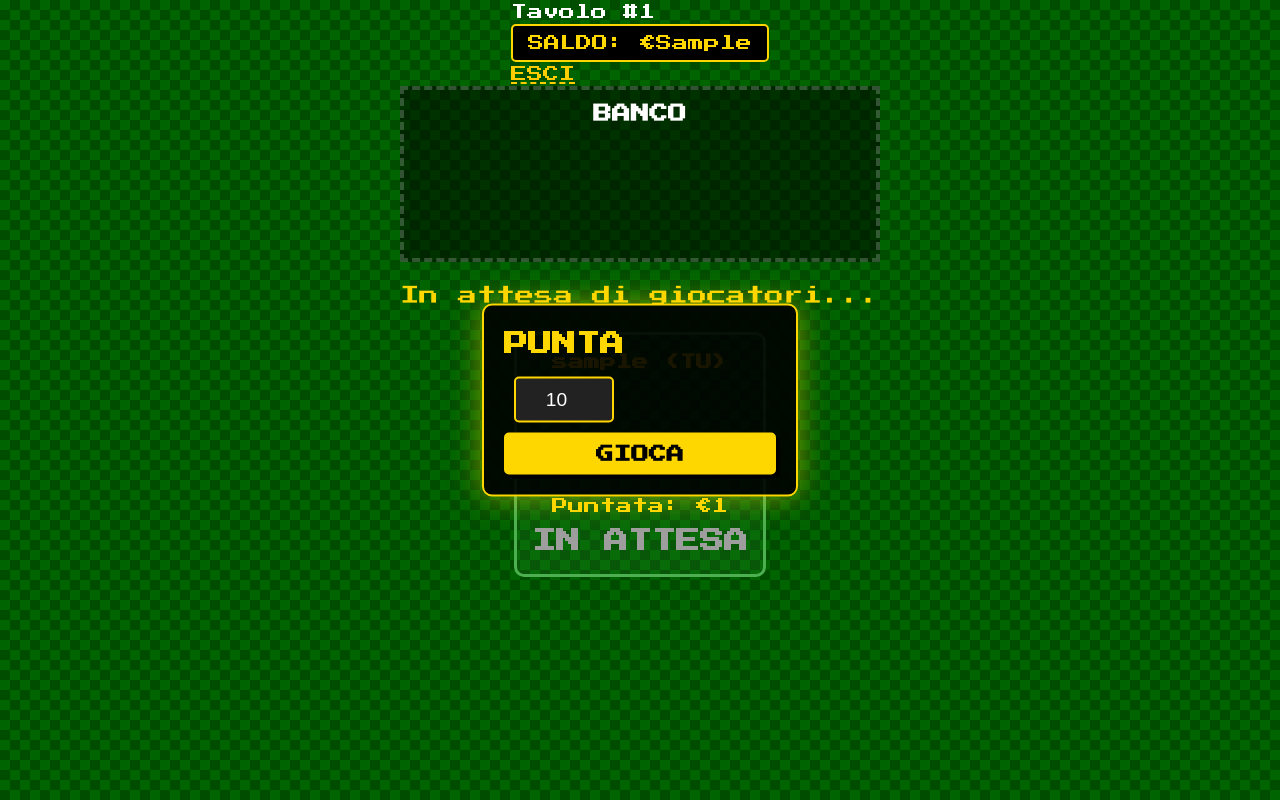
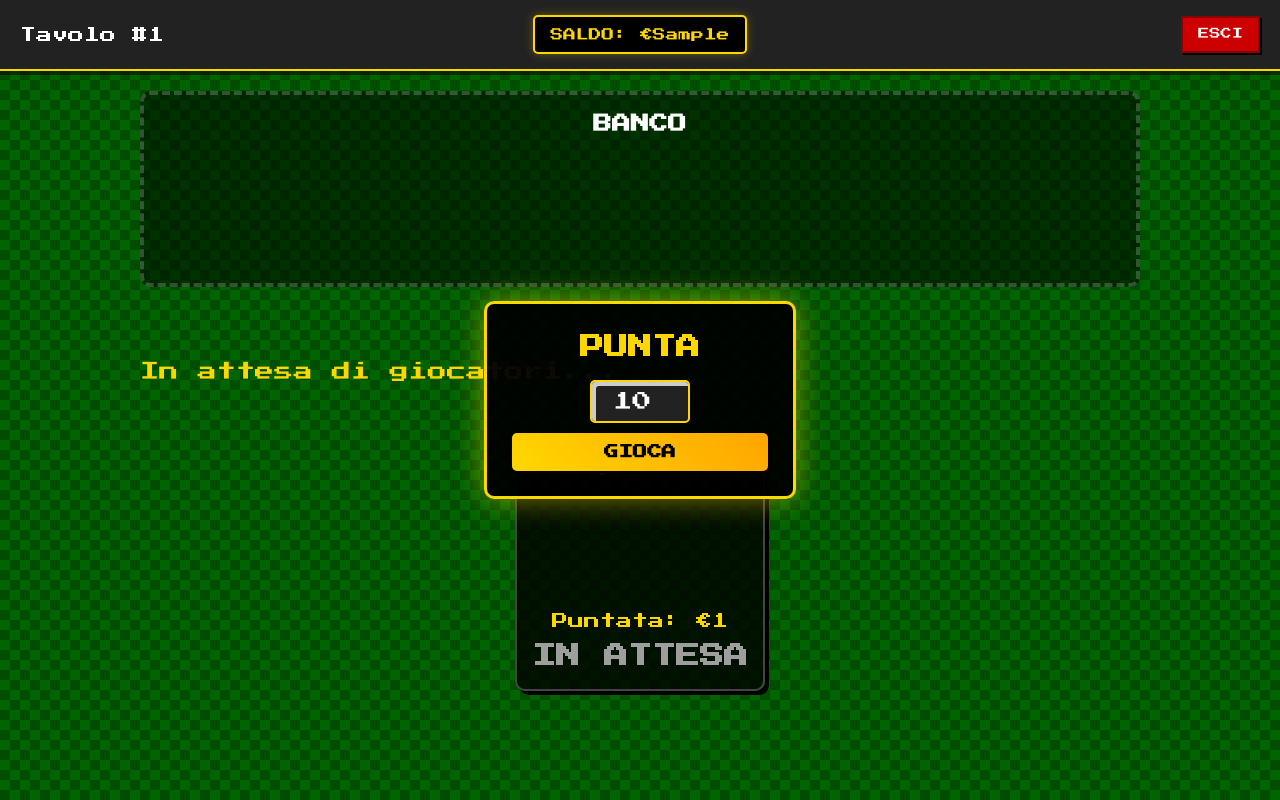
Before and after one commit to brembho/BlackJack, a PHP site: page /tavolo.php?table_id=1 in a window 1280 px wide. Run offline with PHP 8.4, Linux system fonts and the light colour scheme; the visitor is signed in with stand-in values (Sample User, id 1); tables that the repository leaves empty or names only in its code hold one stand-in row (values such as "Sample post").

Commit message:
Correzioni grafica durante il gioco di tavolo.php e css

```diff
--- a/assets/css/style.css
+++ b/assets/css/style.css
@@ -36,29 +20,25 @@
 }
 
 body {
-    /* Font Pixelato per tutto il sito */
     font-family: 'Press Start 2P', cursive;
-
-    /* Sfondo a quadretti (Checkerboard) per effetto retrò */
     background-color: var(--bg-green);
     background-image:
         linear-gradient(45deg, #004d00 25%, transparent 25%, transparent 75%, #004d00 75%, #004d00),
         linear-gradient(45deg, #004d00 25%, transparent 25%, transparent 75%, #004d00 75%, #004d00);
     background-size: 20px 20px;
     background-position: 0 0, 10px 10px;
-
     color: var(--pixel-white);
     min-height: 100vh;
     display: flex;
     flex-direction: column;
     align-items: center;
-    line-height: 1.5; /* Migliora leggibilità del font pixel */
+    line-height: 1.5;
 }
 
 a {
     color: var(--pixel-gold);
     text-decoration: none;
-    border-bottom: 2px dashed var(--pixel-gold); /* Sottolineatura tratteggiata */
+    border-bottom: 2px dashed var(--pixel-gold);
 }
 a:hover {
     background: var(--pixel-gold);
@@ -66,10 +46,74 @@ a:hover {
 }
 
 /* =========================================
-   2. UI COMPONENTI PIXELOSI
+   2. HEADER & LAYOUT (Modificato per allineamento)
    ========================================= */
 
-/* Il contenitore principale (sembra una finestra di dialogo RPG) */
+.game-header {
+    background: #222;
+    padding: 15px 20px;
+    display: flex;
+    justify-content: space-between;
+    align-items: center;
+    border-bottom: 2px solid gold;
+    width: 100%;
+    position: relative;
+    box-shadow: 0 4px 0 rgba(0,0,0,0.5);
+}
+
+/* Queste 3 classi dividono l'header in 3 parti uguali per centrare perfettamente il saldo */
+.header-left {
+    flex: 1;
+    text-align: left;
+    display: flex;
+    align-items: center;
+}
+
+.header-center {
+    flex: 1;
+    display: flex;
+    justify-content: center;
+}
+
+.header-right {
+    flex: 1;
+    display: flex;
+    justify-content: flex-end;
+}
+
+/* Stile Box Saldo */
+.saldo-box {
+    background: black;
+    padding: 8px 15px;
+    border: 2px solid gold;
+    border-radius: 5px;
+    color: gold;
+    font-size: 0.8rem;
+    box-shadow: 0 0 10px rgba(255, 215, 0, 0.3);
+}
+
+/* Stile Bottone ESCI */
+.btn-lobby {
+    background: var(--pixel-red);
+    color: white;
+    text-decoration: none;
+    padding: 8px 15px;
+    font-size: 0.7rem;
+    border: 2px solid darkred;
+    box-shadow: 2px 2px 0px black;
+    font-family: 'Press Start 2P', cursive;
+}
+.btn-lobby:hover {
+    top: 2px;
+    box-shadow: none;
+    position: relative;
+    background: #ff0000;
+}
+
+/* =========================================
+   3. UI COMPONENTI PIXELOSI
+   ========================================= */
+
 .login-container, .lobby-container {
     background: var(--pixel-black);
     border: 4px solid var(--pixel-white);
@@ -83,18 +127,17 @@ a:hover {
     position: relative;
 }
 
-/* Titoli */
 h1 {
     color: var(--pixel-gold);
-    font-size: 1.5rem; /* Il font pixel è grande di suo */
+    font-size: 1.5rem;
     margin-bottom: 30px;
     text-shadow: 4px 4px 0 #000;
     line-height: 1.8;
 }
 
-/* INPUT TEXT (Stile console) */
 input[type="text"],
-input[type="password"] {
+input[type="password"],
+input[type="number"] {
     width: 100%;
     padding: 15px;
     margin-bottom: 20px;
@@ -104,14 +147,13 @@ input[type="password"] {
     font-size: 0.8rem;
     color: #000;
     outline: none;
-    box-shadow: inset 4px 4px 0px #ccc; /* Ombra interna */
+    box-shadow: inset 4px 4px 0px #ccc;
 }
 
 input:focus {
     background: #e0f7fa;
 }
 
-/* BOTTONI (Effetto pulsante Arcade) */
 button, .btn-join, .btn-gold-big, .btn-logout {
     font-family: 'Press Start 2P', cursive;
     cursor: pointer;
@@ -121,53 +163,20 @@ button, .btn-join, .btn-gold-big, .btn-logout {
     text-transform: uppercase;
     display: inline-block;
     position: relative;
-    box-shadow: var(--hard-shadow); /* Niente sfocatura! */
+    box-shadow: var(--hard-shadow);
     margin-top: 10px;
     width: 100%;
     text-align: center;
 }
 
-/* Colori specifici bottoni */
-button[type="submit"], .btn-gold-big {
-    background: var(--pixel-gold);
-    color: #000;
-}
-
-/* Effetto pressione bottone */
 button:active, .btn-join:active {
-    transform: translate(4px, 4px); /* Si sposta giù a destra */
-    box-shadow: none; /* L'ombra sparisce per sembrare premuto */
+    transform: translate(4px, 4px);
+    box-shadow: none;
 }
 
 /* =========================================
-   3. LOBBY & LISTE
+   4. LOBBY & LISTE
    ========================================= */
-
-.user-bar {
-    width: 100%;
-    background: var(--pixel-black);
-    border-bottom: 4px solid var(--pixel-white);
-    padding: 15px;
-    display: flex;
-    justify-content: space-between;
-    align-items: center;
-    font-size: 0.7rem;
-}
-
-.credits-box {
-    color: var(--pixel-gold);
-    border: 2px solid var(--pixel-gold);
-    padding: 5px 10px;
-    background: #000;
-}
-
-.btn-logout {
-    background: var(--pixel-red);
-    color: white;
-    width: auto;
-    font-size: 0.6rem;
-    padding: 10px;
-}
 
 .tables-list {
     margin-top: 20px;
@@ -202,33 +211,34 @@ button:active, .btn-join:active {
     border-bottom: none;
 }
 
-/* Scrollbar personalizzata pixelosa (Webkit) */
 ::-webkit-scrollbar { width: 10px; }
 ::-webkit-scrollbar-track { background: #000; }
 ::-webkit-scrollbar-thumb { background: var(--pixel-gold); border: 2px solid #000; }
 
 /* =========================================
-   4. TAVOLO DA GIOCO (GAMEPLAY)
+   5. TAVOLO DA GIOCO (GAMEPLAY)
    ========================================= */
 
-.game-table {
+.game-area {
     width: 95%;
     max-width: 1000px;
     display: flex;
     flex-direction: column;
     justify-content: space-between;
-    height: 85vh;
+    min-height: 80vh;
     padding: 20px 0;
+    position: relative;
 }
 
 .dealer-area {
     background: rgba(0,0,0,0.5);
-    padding: 10px;
+    padding: 15px;
     border: 4px dashed rgba(255,255,255,0.2);
     text-align: center;
+    border-radius: 10px;
+    margin-bottom: 20px;
 }
 
-/* Griglia giocatori */
 .players-grid {
     display: flex;
     justify-content: center;
@@ -237,7 +247,23 @@ button:active, .btn-join:active {
     align-items: flex-end;
 }
 
-.player-seat {
+.player-box {
+    background: rgba(0, 0, 0, 0.8);
+    border: 2px solid #444;
+    border-radius: 10px;
+    padding: 15px;
+    min-width: 200px;
+    text-align: center;
+    transition: all 0.3s;
+    box-shadow: var(--hard-shadow);
+}
+
+.player-box:hover {
+    transform: translateY(-5px);
+    box-shadow: 0 5px 15px rgba(255, 215, 0, 0.3);
+}
+
+.player-seat { /* Vecchia classe, manteniamo compatibilità */
     background: var(--pixel-black);
     padding: 10px;
     border: 4px solid #fff;
@@ -247,23 +273,11 @@ button:active, .btn-join:active {
     box-shadow: var(--hard-shadow);
 }
 
-/* Evidenzia turno attivo */
-.active-turn {
-    border-color: var(--pixel-gold);
-    animation: blinkBorder 1s infinite;
-}
-
-@keyframes blinkBorder {
-    0% { border-color: var(--pixel-gold); }
-    50% { border-color: #fff; }
-    100% { border-color: var(--pixel-gold); }
-}
-
-/* CARTE PIXELOSE */
+/* CARTE */
 .hand {
     display: flex;
     justify-content: center;
-    height: 90px;
+    height: 100px;
     margin: 15px 0;
 }
 
@@ -300,70 +304,7 @@ button:active, .btn-join:active {
 .btn-hit { background: var(--pixel-blue); color: white; width: auto; }
 .btn-stand { background: var(--pixel-red); color: white; width: auto; }
 
-/* Badge punteggi */
-.score-badge {
-    background: #000;
-    color: var(--pixel-gold);
-    padding: 5px;
-    border: 2px solid var(--pixel-white);
-    font-size: 0.6rem;
-    margin-top: 5px;
-    display: inline-block;
-}
-
-/* MULTIPLAYER STYLES */
-.my-player {
-    border: 3px solid #4CAF50 !important;
-    background: rgba(76, 175, 80, 0.1) !important;
-}
-
-.player-turn {
-    border: 3px solid #FFD700 !important;
-    box-shadow: 0 0 15px #FFD700 !important;
-    animation: pulse 1.5s infinite;
-}
-
-@keyframes pulse {
-    0% { box-shadow: 0 0 5px #FFD700; }
-    50% { box-shadow: 0 0 20px #FFD700; }
-    100% { box-shadow: 0 0 5px #FFD700; }
-}
-
-.players-grid {
-    display: flex;
-    flex-wrap: wrap;
-    justify-content: center;
-    gap: 15px;
-    margin-top: 20px;
-}
-
-.player-box {
-    background: rgba(0, 0, 0, 0.8);
-    border: 2px solid #444;
-    border-radius: 10px;
-    padding: 15px;
-    min-width: 200px;
-    text-align: center;
-    transition: all 0.3s;
-}
-
-.player-box:hover {
-    transform: translateY(-5px);
-    box-shadow: 0 5px 15px rgba(255, 215, 0, 0.3);
-}
-
-/* Status colors */
-.status-won { color: #4CAF50 !important; text-shadow: 0 0 10px #4CAF50; }
-.status-lost { color: #F44336 !important; }
-.status-push { color: #FFC107 !important; }
-.status-bust { color: #FF5722 !important; }
-.status-blackjack { color: #9C27B0 !important; text-shadow: 0 0 10px #9C27B0; }
-.status-playing { color: #2196F3 !important; }
-.status-stand { color: #FF9800 !important; }
-.status-waiting { color: #9E9E9E !important; }
-
-/* Betting area */
-#betting-area {
+.betting-panel { /* ex #betting-area */
     background: rgba(0, 0, 0, 0.95);
     padding: 25px;
     border: 3px solid gold;
@@ -374,6 +315,7 @@ button:active, .btn-join:active {
     transform: translate(-50%, -50%);
     z-index: 1000;
     box-shadow: 0 0 30px rgba(255, 215, 0, 0.5);
+    text-align: center;
 }
 
 #bet-amount {
@@ -393,47 +335,51 @@ button:active, .btn-join:active {
     color: black;
     border: none;
     padding: 12px 24px;
-    font-size: 1.1rem;
+    font-size: 0.9rem;
     font-weight: bold;
     border-radius: 5px;
     cursor: pointer;
     transition: all 0.3s;
+    font-family: inherit;
+    box-shadow: 2px 2px 0 black;
 }
-
 .btn-place-bet:hover {
-    background: linear-gradient(45deg, #FFA500, #FFD700);
     transform: scale(1.05);
 }
 
-.btn-place-bet:disabled {
-    background: #666;
-    cursor: not-allowed;
-    transform: none;
+/* =========================================
+   6. STATI & ANIMAZIONI (DAL TUO CODICE)
+   ========================================= */
+
+.status-won { color: #4CAF50 !important; text-shadow: 0 0 10px #4CAF50; }
+.status-lost { color: #F44336 !important; }
+.status-push { color: #FFC107 !important; }
+.status-bust { color: #FF5722 !important; }
+.status-blackjack { color: #9C27B0 !important; text-shadow: 0 0 10px #9C27B0; }
+.status-playing { color: #2196F3 !important; }
+.status-stand { color: #FF9800 !important; }
+.status-waiting { color: #9E9E9E !important; }
+
+/* Evidenzia turno attivo */
+.player-turn {
+    border: 3px solid #FFD700 !important;
+    box-shadow: 0 0 15px #FFD700 !important;
+    animation: pulse 1.5s infinite;
 }
 
-/* Nuovo stato per giocatore pronto */
-.status-ready {
-    color: #00BCD4 !important;
-    text-shadow: 0 0 5px #00BCD4;
+@keyframes pulse {
+    0% { box-shadow: 0 0 5px #FFD700; }
+    50% { box-shadow: 0 0 20px #FFD700; }
+    100% { box-shadow: 0 0 5px #FFD700; }
 }
 
-/* Migliora la visibilità dell'area di scommessa */
-#betting-area {
-    transition: all 0.3s ease;
+/* Score Badge */
+.score-badge {
+    background: #000;
+    color: var(--pixel-gold);
+    padding: 5px;
+    border: 2px solid var(--pixel-white);
+    font-size: 0.6rem;
+    margin-top: 5px;
+    display: inline-block;
 }
-
-#betting-area.hidden {
-    display: none !important;
-    opacity: 0;
-    transform: scale(0.9);
-}
-
-/* Stile per il messaggio di attesa */
-#wait-message {
-    background: rgba(0, 0, 0, 0.8);
-    padding: 10px;
-    border-radius: 5px;
-    border: 1px solid gold;
-    margin-top: 10px;
-    font-size: 1.1rem;
-}
--- a/tavolo.php
+++ b/tavolo.php
@@ -18,14 +18,22 @@ $userId = $_SESSION['user_id'];
 </head>
 <body>
 
+    <div class="game-header">
 
+        <div class="header-left">
+            <span>Tavolo #<?php echo $tableId; ?></span>
+        </div>
 
-    <div class="game-header">
-        <span>Tavolo #<?php echo $tableId; ?></span>
-        <div style="background:black; padding:5px 15px; border:2px solid gold; border-radius:5px; color:gold;">
-        SALDO: €<span id="user-credits-display">...</span>
-         </div>
-        <a href="lobby.php" class="btn-lobby">ESCI</a>
+        <div class="header-center">
+            <div class="saldo-box">
+                SALDO: €<span id="user-credits-display">...</span>
+            </div>
+        </div>
+
+        <div class="header-right">
+            <a href="lobby.php" class="btn-lobby">ESCI</a>
+        </div>
+
     </div>
 
     <div class="game-area">
@@ -37,10 +45,10 @@ $userId = $_SESSION['user_id'];
 
         <div id="game-message" style="color:gold; font-size:1.2rem; margin: 20px 0; height: 30px;"></div>
 
-        <div id="betting-area" style="display:none; background:rgba(0,0,0,0.9); padding:20px; border:2px solid gold; z-index:100; position:absolute;">
+        <div id="betting-area" style="display:none;" class="betting-panel">
             <h2 style="color:gold; margin-bottom:15px;">PUNTA</h2>
             <input type="number" id="bet-amount" value="10" min="1" max="500">
-            <button id="btn-place-bet" class="btn-place-bet" style="background:gold; color:black;">GIOCA</button>
+            <button id="btn-place-bet" class="btn-place-bet">GIOCA</button>
             <div id="wait-message" style="display:none; color:yellow; font-size:0.7rem; margin-top:10px;">In attesa...</div>
         </div>
 
```
Also changed, not shown: other parts of assets/css/style.css (+4 -30 lines).
